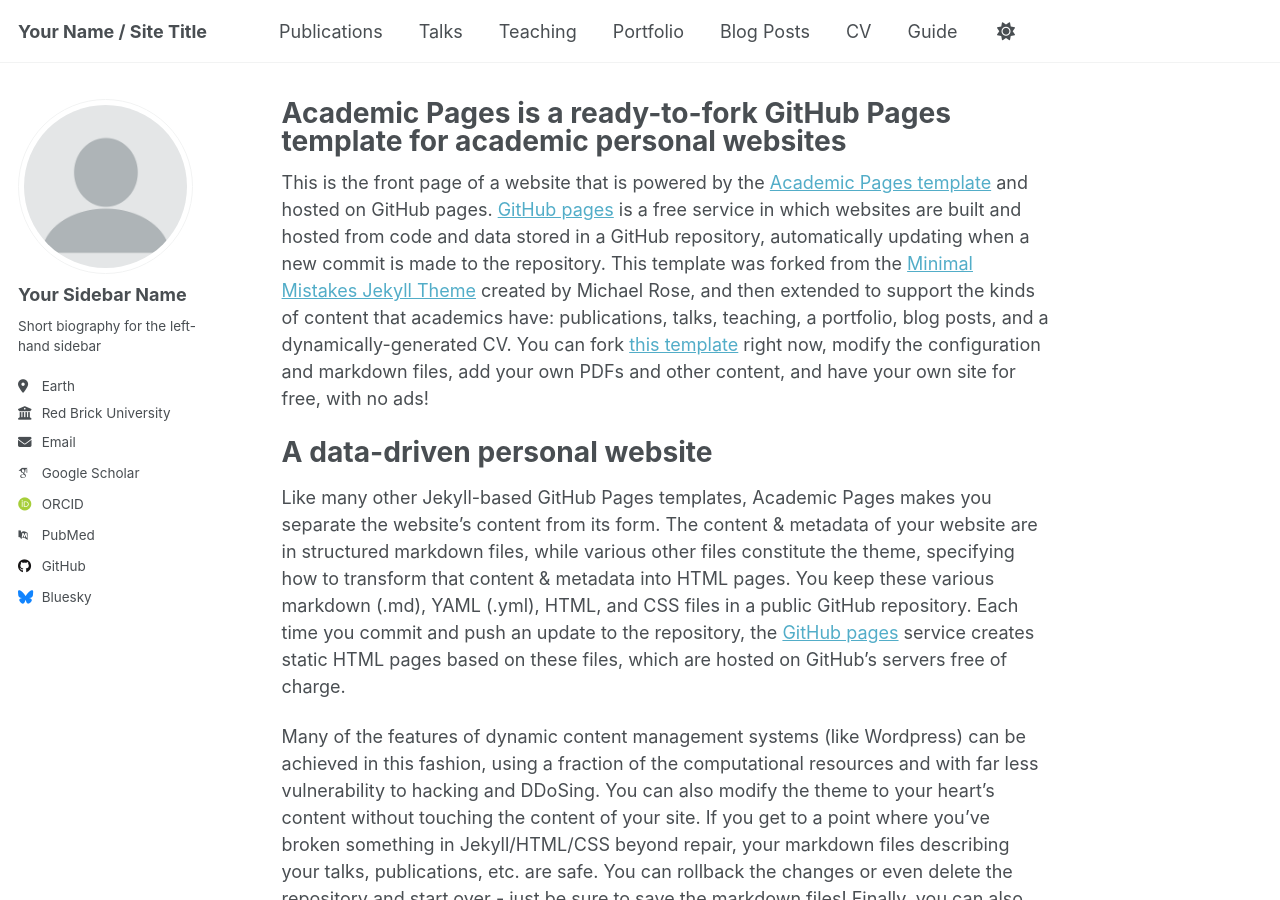
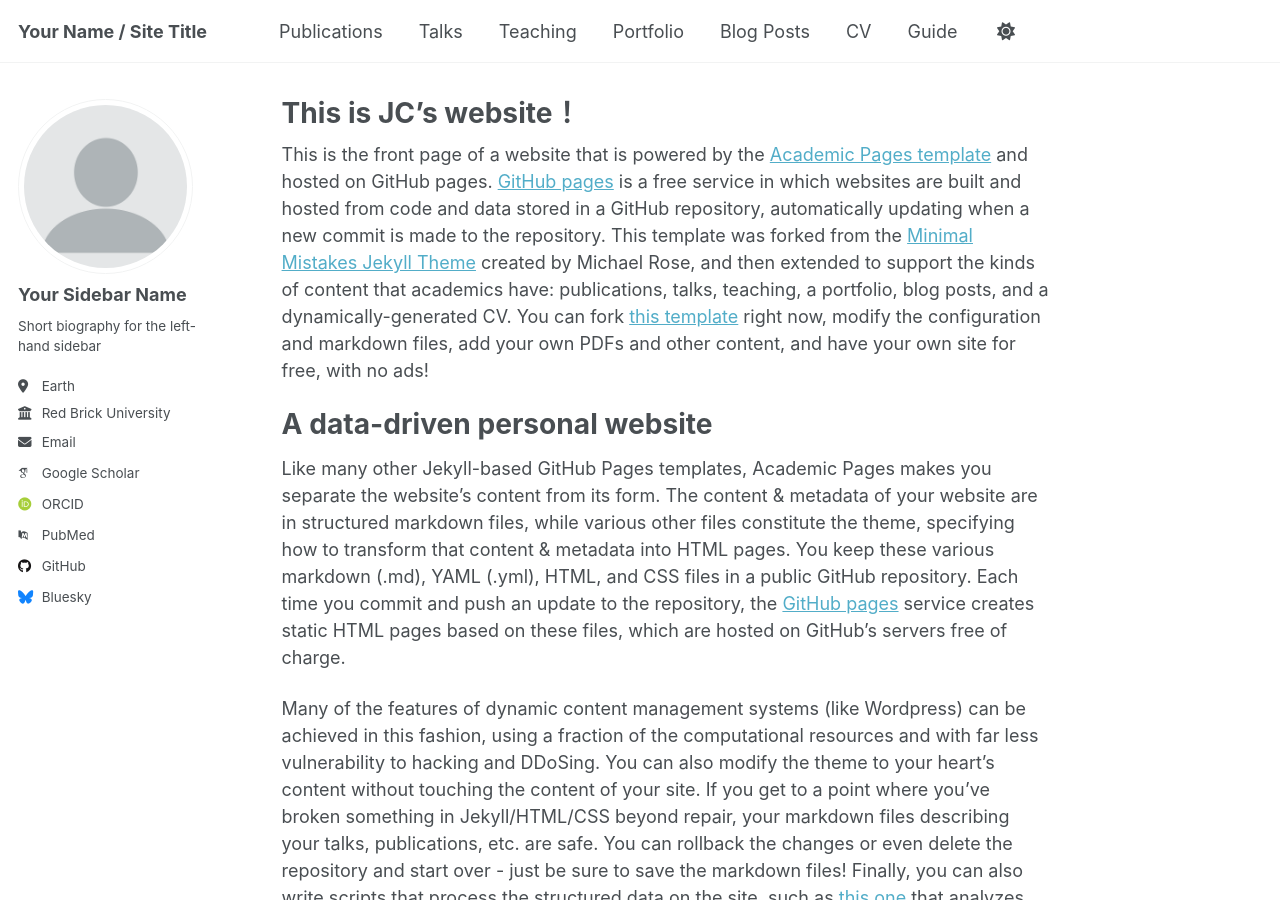
Before and after one commit to sujiangcheng/sujiangcheng.github.io, a Jekyll site: the page built from _pages/about.md, in a window 1280 px wide and 900 px high. Built offline with Jekyll 4.4.1, drawn with Linux system fonts in a browser that asks for light colours; some web fonts are replaced.

Commit message:
Update about.md

```diff
--- a/_pages/about.md
+++ b/_pages/about.md
@@ -1,6 +1,6 @@
 ---
 permalink: /
-title: "Academic Pages is a ready-to-fork GitHub Pages template for academic personal websites"
+title: "This is JC's website！"
 author_profile: true
 redirect_from:
   - /about/
```
